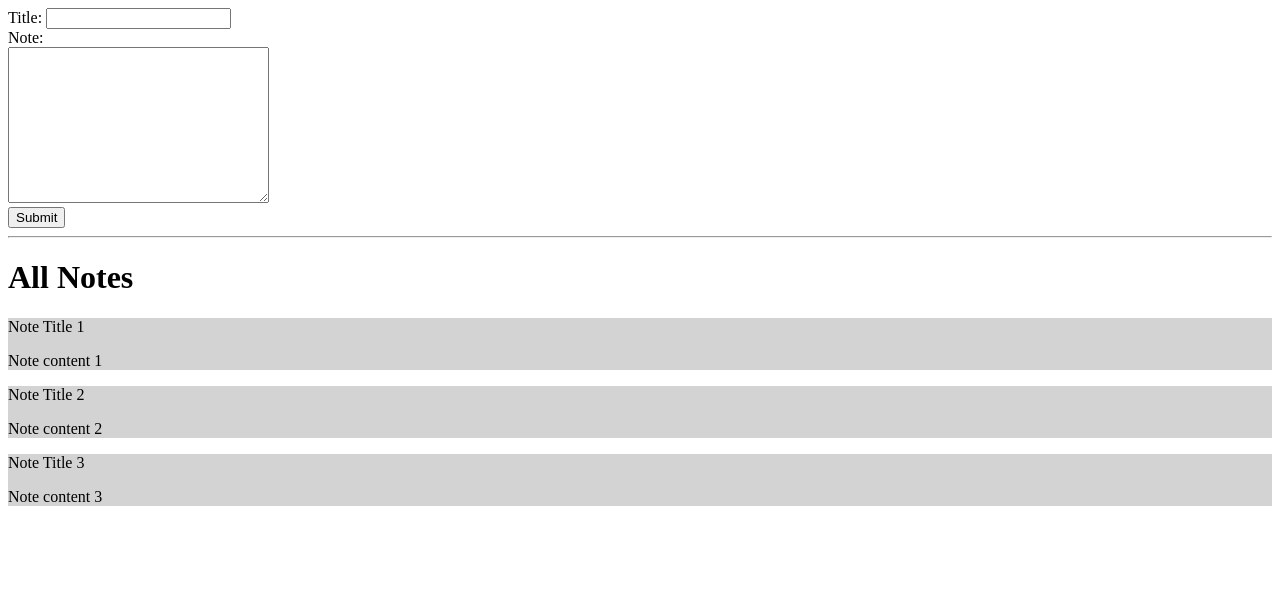
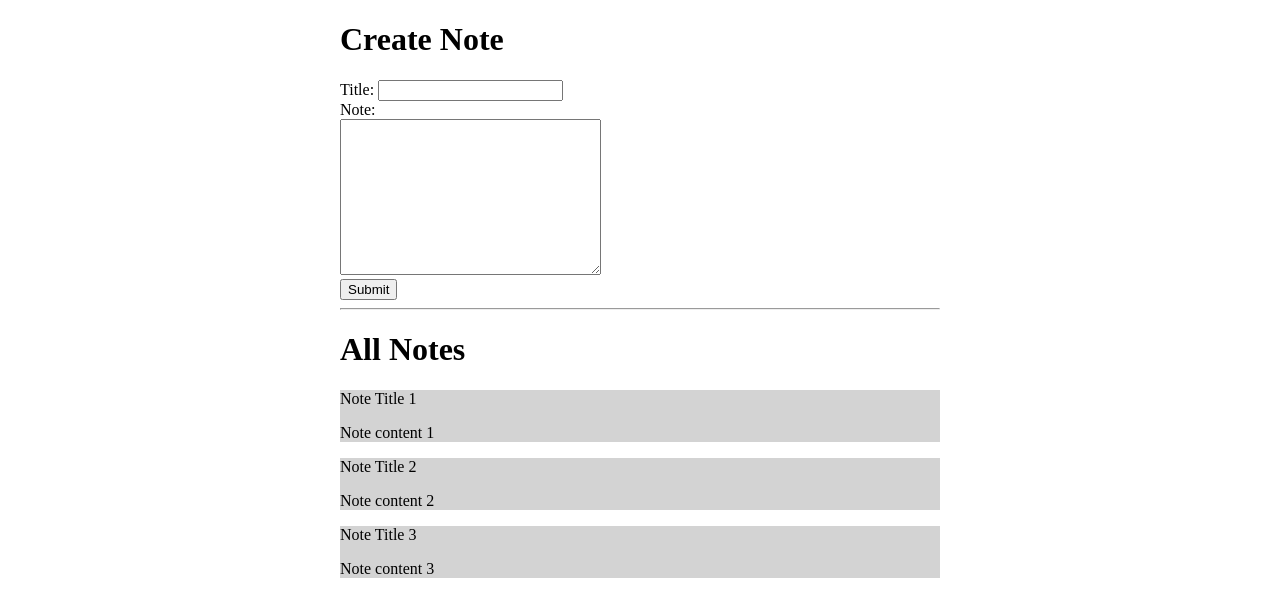
Before and after one commit to wishba/notes-web-storage, a plain HTML site: page index.html in a window 1280 px wide. Drawn offline with Linux system fonts and the light colour scheme.

Commit message:
style margin

```diff
--- a/index.html
+++ b/index.html
@@ -8,6 +8,11 @@
   <title>Document</title>
 
   <style>
+    body {
+      max-width: 600px;
+      margin: auto;
+    }
+
     .notes {
       background-color: lightgray;
     }
@@ -15,6 +20,8 @@
 </head>
 
 <body>
+  <h1>Create Note</h1>
+
   <form onsubmit="handleSubmit()">
     <label>Title:</label>
     <input type="text" id="noteTitle">
```
